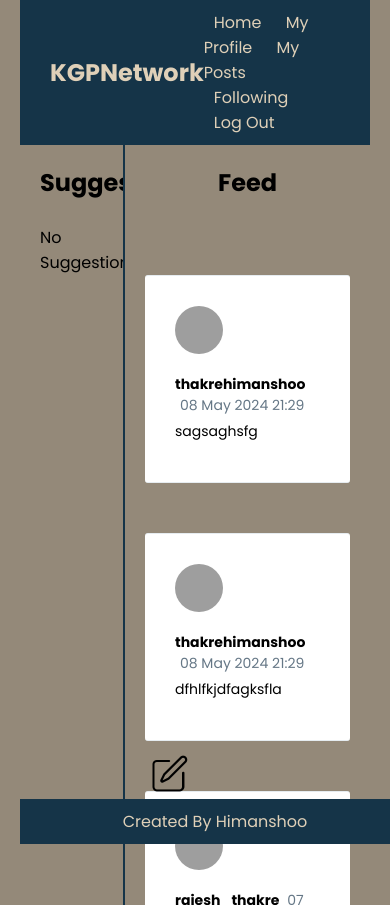
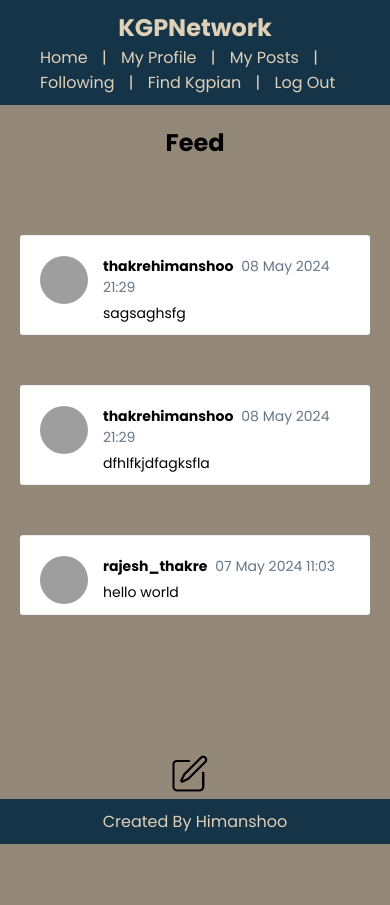
Before and after one commit to thakrehimanshoo/KGPNetwork, a Django app: page / in a window 390 px wide. After the commit the page ends 844 px from the top, so only its background shows below. Run offline with Django 4.2, Linux system fonts and the light colour scheme; a user stored in the database is signed in; data comes from the database, SQL or seed files in the repository; both versions use the stored data as it was after the commit; grey boxes are pictures that could not be loaded.

Commit message:
Responsive

```diff
--- a/KGPNetwork/settings.py
+++ b/KGPNetwork/settings.py
@@ -85,6 +85,7 @@ WSGI_APPLICATION = 'KGPNetwork.wsgi.application'
 #     }
 # }
 DATABASES = {
+
     "default": dj_database_url.parse(os.environ.get("DATABASE_URL"))
 }
 # DATABASES = {
--- a/core/urls.py
+++ b/core/urls.py
@@ -15,4 +15,5 @@ urlpatterns = [
     path('createpost/', views.create_post, name='create_post'),
     path('posts/', views.posts, name='posts'),
     path('post/<int:post_id>/delete/', views.delete_post, name='delete_post'),
+    path('suggestion/', views.suggestion, name='suggestion'),
 ]
--- a/core/views.py
+++ b/core/views.py
@@ -29,7 +29,11 @@ def follow_user(request, username):
         # Create a new Follow object to represent the follow relationship
         follow_object = Follow(follower=request.user, following=user_to_follow)
         follow_object.save()
-    return redirect('home')
+    source = request.GET.get('source')
+    if source == 'suggestion':
+        return redirect('suggestion')
+    else:
+        return redirect('home')
 
 
 @login_required
@@ -166,3 +170,11 @@ def delete_post(request, post_id):
     else:
         # Handle unauthorized deletion (e.g., show an error message)
         return redirect('posts')  # Redirect back to the home page
+def suggestion(request):
+    following_ids = Follow.objects.filter(follower=request.user).values_list('following_id', flat=True)
+    users = User.objects.exclude(id__in=following_ids)
+    if users.count() == True:
+        emptyval = True
+    else:
+        emptyval = False
+    return render(request, 'suggestion.html', {'users': users, 'emptyval': emptyval})
--- a/static/base.css
+++ b/static/base.css
@@ -15,6 +15,11 @@ body{
     align-items: center;
     padding: 10px 30px;
     background-color: #153448;
+}
+@media (max-width: 699px) {
+    .navbar {
+        flex-direction: column;
+    }
 }
 .navbar-list {
     list-style: none;
@@ -46,6 +51,18 @@ a:hover {
 .mid-container{
     display: flex;
 }
+.feed{
+  padding: 20px;
+  width: 70%;
+
+   display: flex;
+  flex-direction: column;
+
+  height: 90vh;
+
+  overflow: scroll;
+  scroll-behavior: smooth;
+}
 .suggestion{
     padding: 20px;
     width: 30%;
@@ -60,21 +77,43 @@ a:hover {
 
 
 }
-.feed{
+.suggestion-tab{
   padding: 20px;
-    width: 70%;
+  width: 100%;
 
    display: flex;
   flex-direction: column;
 
-    height: 90vh;
+  height: 85vh;
 
   overflow: scroll;
   scroll-behavior: smooth;
+
+
 }
+.suggestion-nav{
+    display: none;
+}
+@media (max-width: 699px) {
+    .suggestion-nav {
+        display: inline;
+    }
+
+
+}
+@media (max-width: 699px) {
+    .suggestion {
+        display: none;
+    }
+    .feed {
+        width: 100%;
+    }
+
+}
+
 .suggestion-following{
     padding: 20px;
-    width: 30%;
+
 
      display: flex;
     flex-direction: column;
@@ -197,6 +236,11 @@ a:hover {
     right: 50%;
 
 }
+@media (max-width: 699px) {
+    #create-png {
+        right: 45%;
+    }
+}
 #create-png:hover{
     cursor: pointer;
     transform: scale(1.2);
@@ -237,6 +281,7 @@ a:hover {
 }
 
 
+
 .avator {
   border-radius:100px;
   width:48px;
@@ -253,26 +298,26 @@ a:hover {
   margin-top: 50px;
   border-radius:3px;
   padding: 30px;
-    padding-bottom: 10px;
+
   border-bottom: 1px solid #e6ecf0;
   border-top: 1px solid #e6ecf0;
-    word-wrap: break-word !important;
 }
-  .kgpnet.wrap-post{
-    margin: 0 auto 40px auto !important;
+@media (max-width: 600px) {
+  .kgpnet-wrap {
+    width: 100%;
+
+    padding: 20px;
+    padding-bottom: 10px;
+  }
 }
 
 .kgpnet-header {
   display: flex;
   align-items:flex-start;
   font-size:14px;
-    word-wrap: break-word !important;
 }
 .kgpnet-header-info {
   font-weight:bold;
-    word-wrap: break-word;
-    word-wrap: break-word !important;
-
 }
 .kgpnet-header-info span {
   color:#657786;
@@ -301,38 +346,19 @@ a:hover {
   color:#657786;
   margin-right: 10px;
 }
-  @media screen and (max-width:430px){
-    body {
-      padding-left: 20px;
-      padding-right: 20px;
-    }
-    .kgpnet-header {
-      flex-direction:column;
-    }
-    .kgpnet-header img {
-      margin-bottom: 20px;
-    }
-    .kgpnet-header-info p {
-      margin-bottom: 30px;
-    }
-    .kgpnet-img-wrap {
-      padding-left: 0;
-    }
-    .kgpnet-info-counts {
-    display: flex;
-    margin-left: 0;
-  }
-  .kgpnet-info-counts div {
-    margin-right: 10px;
-  }
-  }
+
 .postcontentp{
     word-wrap: break-word !important;
 }
 .around{
+  padding: 20px;
     padding-bottom: 60px;
 }
 .del-icon
 {
     align-items: end;
 }
+
+@media (max-width: 699px) {
+
+}
--- a/templates/base.html
+++ b/templates/base.html
@@ -29,17 +29,25 @@
                     <li>
                         <a href="/">Home</a>
                     </li>
+                    <span style="color: #DFD0B8;">|</span>
                     <li>
                         <a href="/profile">My Profile</a>
 
                     </li>
+                    <span style="color: #DFD0B8;">|</span>
                     <li>
                         <a href="/posts">My Posts</a>
 
                     </li>
+                    <span style="color: #DFD0B8;">|</span>
                     <li>
                         <a href="/following">Following</a>
                     </li>
+                    <span style="color: #DFD0B8;">|</span>
+                    <li class="suggestion-nav" >
+                        <a class="suggestion-nav" href="/suggestion">Find Kgpian</a>
+                    </li>
+                    <span style="color: #DFD0B8;" class="suggestion-nav">|</span>
 
                     <li>
                         <a href="/logout">Log Out</a>
--- a/templates/home.html
+++ b/templates/home.html
@@ -23,7 +23,9 @@
                 {% endif %}
             </div>
             <div class="username-section">
-                <a href="/userprofile/{{user.username}}/"><h3>{{user.username}}</h3></a>
+                <a href="/userprofile/{{user.username}}/">
+                    <h3>{{user.username}}</h3>
+                </a>
                 <p>{{user.bio}}</p>
                 {% comment %} {% if user.follower.filter(follower = request.user).exists() %}
                 followed
@@ -39,6 +41,7 @@
         {% endfor %}
 
     </div>
+
     <div class="feed">
         <h2 align="center">Feed</h2>
         <br>
@@ -50,9 +53,7 @@
             <div class="kgpnet-header">
                 <img src="{{post.author.profile.profile_picture.url}}" alt="" class="avator">
                 <div class="kgpnet-header-info">
-                <div class="name-date"></div>
-                {{post.author.username}} <span>    {{ post.created_at|date:"d M Y H:i" }}
-
+                    {{post.author.username}} <span> {{ post.created_at|date:"d M Y H:i" }}
                     </span>
                     <p>{{post.content}}</p>
 
@@ -60,6 +61,30 @@
 
             </div>
 
+            <!-- <div class="kgpnet-info-counts">
+
+              <div class="comments">
+
+                <svg class="feather feather-message-circle sc-dnqmqq jxshSx" xmlns="http://www.w3.org/2000/svg" width="20" height="20" viewBox="0 0 24 24" fill="none" stroke="currentColor" stroke-width="2" stroke-linecap="round" stroke-linejoin="round" aria-hidden="true"><path d="M21 11.5a8.38 8.38 0 0 1-.9 3.8 8.5 8.5 0 0 1-7.6 4.7 8.38 8.38 0 0 1-3.8-.9L3 21l1.9-5.7a8.38 8.38 0 0 1-.9-3.8 8.5 8.5 0 0 1 4.7-7.6 8.38 8.38 0 0 1 3.8-.9h.5a8.48 8.48 0 0 1 8 8v.5z"></path></svg>
+                <div class="comment-count">33</div>
+              </div>
+
+              <div class="rekgpnets">
+                <svg class="feather feather-repeat sc-dnqmqq jxshSx" xmlns="http://www.w3.org/2000/svg" width="20" height="20" viewBox="0 0 24 24" fill="none" stroke="currentColor" stroke-width="2" stroke-linecap="round" stroke-linejoin="round" aria-hidden="true"><polyline points="17 1 21 5 17 9"></polyline><path d="M3 11V9a4 4 0 0 1 4-4h14"></path><polyline points="7 23 3 19 7 15"></polyline><path d="M21 13v2a4 4 0 0 1-4 4H3"></path></svg>
+                <div class="rekgpnet-count">397</div>
+              </div>
+
+              <div class="likes">
+                <svg class="feather feather-heart sc-dnqmqq jxshSx" xmlns="http://www.w3.org/2000/svg" width="20" height="20" viewBox="0 0 24 24" fill="none" stroke="currentColor" stroke-width="2" stroke-linecap="round" stroke-linejoin="round" aria-hidden="true"><path d="M20.84 4.61a5.5 5.5 0 0 0-7.78 0L12 5.67l-1.06-1.06a5.5 5.5 0 0 0-7.78 7.78l1.06 1.06L12 21.23l7.78-7.78 1.06-1.06a5.5 5.5 0 0 0 0-7.78z"></path></svg>
+                <div class="likes-count">
+                  2.6k
+                </div>
+              </div>
+
+              <div class="message">
+                <svg class="feather feather-send sc-dnqmqq jxshSx" xmlns="http://www.w3.org/2000/svg" width="20" height="20" viewBox="0 0 24 24" fill="none" stroke="currentColor" stroke-width="2" stroke-linecap="round" stroke-linejoin="round" aria-hidden="true"><line x1="22" y1="2" x2="11" y2="13"></line><polygon points="22 2 15 22 11 13 2 9 22 2"></polygon></svg>
+              </div>
+            </div> -->
         </div>
         {% endfor %}
         {% comment %} <p>{{posts.count}}</p>
@@ -67,10 +92,11 @@
         <p>{{post.content}}</p>
         {% endcomment %}
 
-        <div class="create-post" >
-            <form method="POST" action="/createpost/" onsubmit="return validateForm()" >
+        <div class="create-post">
+            <form method="POST" action="/createpost/" onsubmit="return validateForm()">
                 {% csrf_token %}
-                <textarea class="content" maxlength="240"  name="content" placeholder="Write your post here..."></textarea>
+                <textarea class="content" maxlength="240" name="content"
+                    placeholder="Write your post here..."></textarea>
                 <button class="postbutton" onclick="hidecreatepost()" type="submit">Post</button>
             </form>
         </div>
@@ -89,11 +115,11 @@
     document.getElementById("feed-empty-section").appendChild(emptyspan);
     {% endif %}
 
-    function createpost(){
+    function createpost() {
         document.querySelector(".create-post").style.display = "block";
         document.getElementById("create-png").style.display = "none";
     }
-    function hidecreatepost(){
+    function hidecreatepost() {
         document.querySelector(".create-post").style.display = "none";
         document.getElementById("create-png").style.display = "block";
     }
--- a/templates/login.html
+++ b/templates/login.html
@@ -2,6 +2,7 @@
 <html>
 
 <head>
+	<meta name="viewport" content="width=device-width, initial-scale=1.0">
 	<title>KGPNetwork</title>
 	<link rel="stylesheet"
 		href="/static/login.css">
```
Also changed, not shown: static/login.css (+6 -1 lines), templates/suggestion.html (added, +51 -0 lines), db.sqlite3, templates/posts.html (line endings or trailing spaces). Lines whose indentation alone changed are shown as unchanged.
